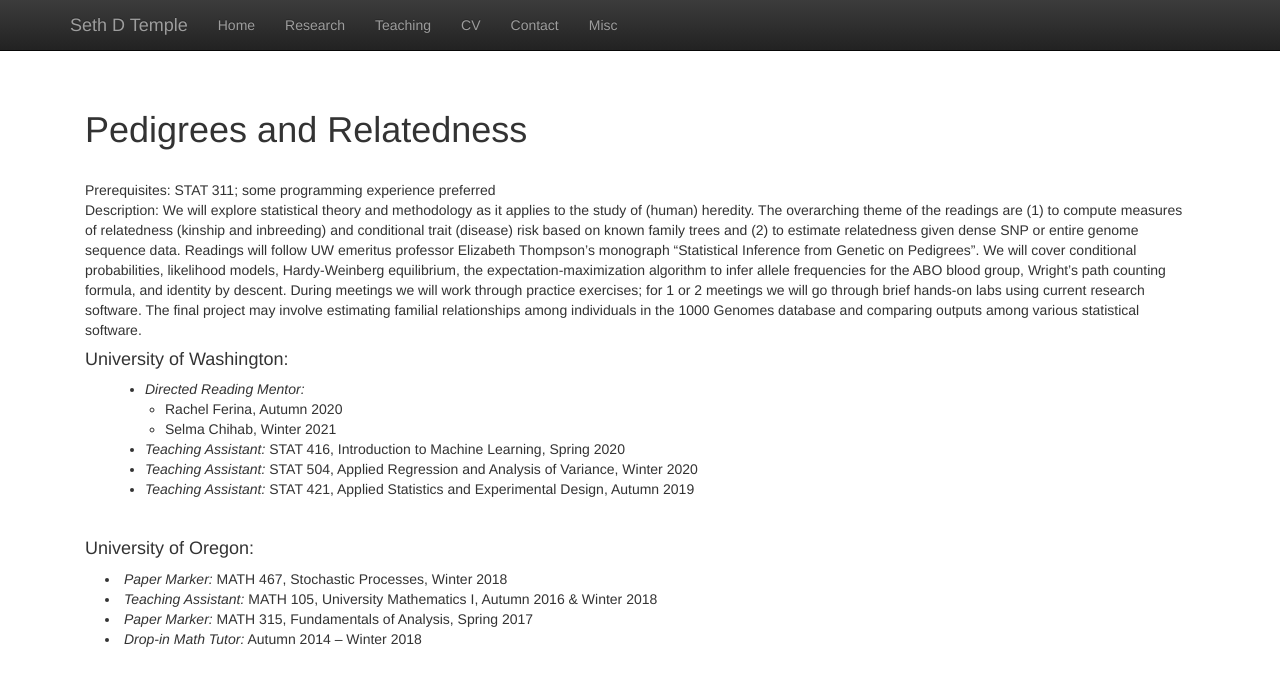
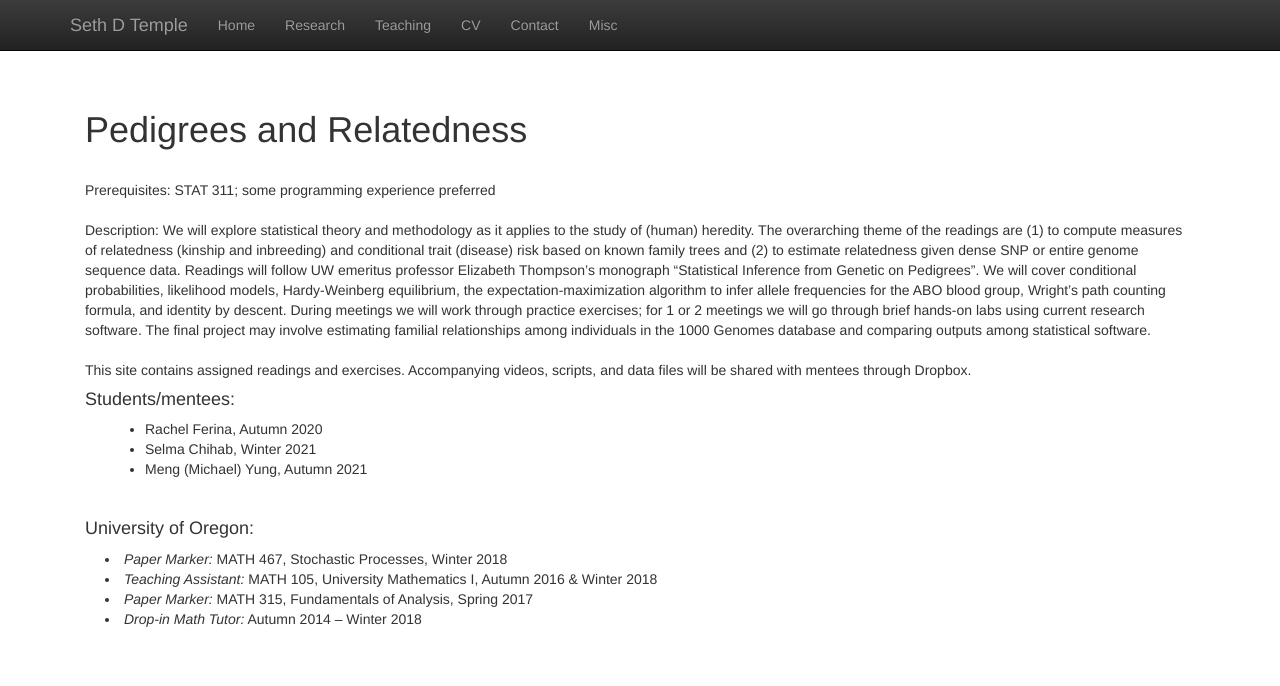
Before and after one commit to sdtemple/sdtemple.github.io, a Jekyll site: the page built from statgen1.html, in a window 1280 px wide. Shown: the top 686 px of the page. Built offline with Jekyll 4.4.1, drawn with Linux system fonts in a browser that asks for light colours; nearby versions of some CDN libraries; library files that are not in the unit come from our copies.

Commit message:
Update statgen1.html

```diff
--- a/statgen1.html
+++ b/statgen1.html
@@ -5,7 +5,7 @@ title:  'Statistical Genetics 1: Pedigrees and Relatedness'
 
 <h1>Pedigrees and Relatedness</h1>
 <br/>
-Prerequisites: STAT 311; some programming experience preferred <br/>
+Prerequisites: STAT 311; some programming experience preferred <br/><br/>
 Description: We will explore statistical theory and methodology as it applies to the study of (human) heredity.
 The overarching theme of the readings are
 (1) to compute measures of relatedness (kinship and inbreeding) and conditional trait (disease) risk based on known family trees and
@@ -15,18 +15,17 @@ We will cover conditional probabilities, likelihood models, Hardy-Weinberg equil
 the expectation-maximization algorithm to infer allele frequencies for the ABO blood group, Wright’s path counting formula,
 and identity by descent. During meetings we will work through practice exercises; for 1 or 2 meetings we will go through
 brief hands-on labs using current research software. The final project may involve estimating familial relationships among
-individuals in the 1000 Genomes database and comparing outputs among various statistical software. <br/>
-<h4>University of Washington:</h4>
+individuals in the 1000 Genomes database and comparing outputs among statistical software. <br/><br/>
+
+This site contains assigned readings and exercises. Accompanying videos, scripts, and data files will be shared with
+mentees through Dropbox.
+
+<h4>Students/mentees:</h4>
 <p class="content" style="padding:0px;margin:0px 20px 0px;">
 <ul>
-    <li style="padding:0px;margin:0px 20px 0px;"> <i>Directed Reading Mentor:</i> </li>
-    <ul>
-        <li> Rachel Ferina, Autumn 2020 </li>
-        <li> Selma Chihab, Winter 2021 </li>
-    </ul>
-    <li style="padding:0px;margin:0px 20px 0px;"> <i>Teaching Assistant:</i> STAT 416, Introduction to Machine Learning, Spring 2020 </li>
-    <li style="padding:0px;margin:0px 20px 0px;"> <i>Teaching Assistant:</i> STAT 504, Applied Regression and Analysis of Variance, Winter 2020 </li>
-    <li style="padding:0px;margin:0px 20px 0px;"> <i>Teaching Assistant:</i> STAT 421, Applied Statistics and Experimental Design, Autumn 2019 </li>
+    <li style="padding:0px;margin:0px 20px 0px;"> Rachel Ferina, Autumn 2020 </li>
+    <li style="padding:0px;margin:0px 20px 0px;"> Selma Chihab, Winter 2021 </li>
+    <li style="padding:0px;margin:0px 20px 0px;"> Meng (Michael) Yung, Autumn 2021 </li>
 </ul>
   <br/>
 </p>
```
